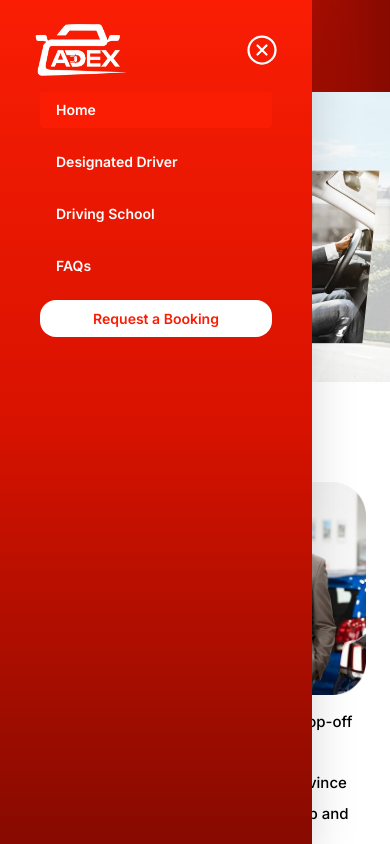
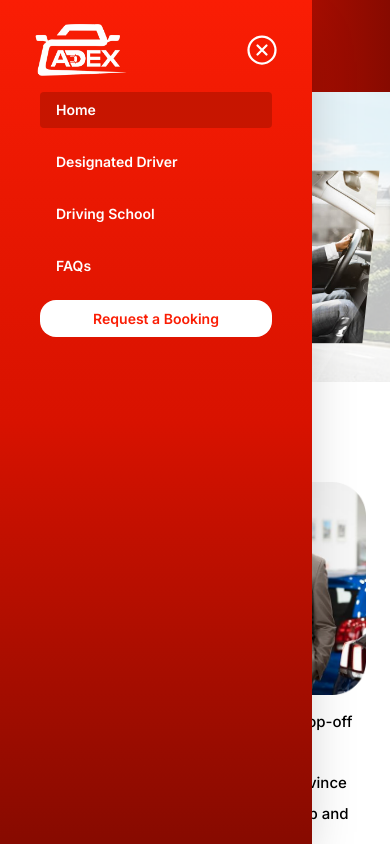
Before and after one commit to udemecomfort/adexx, a React (Vite) app: page / in a window 390 px wide. Both pictures are taken after a click on the icon 340 px from the left and 49 px from the top of the page. Shown: the top 844 px of the page. Built offline with nearby package versions, Linux system fonts and the light colour scheme.

Commit message:
mesage back

```diff
--- a/src/components/Navbar.jsx
+++ b/src/components/Navbar.jsx
@@ -125,7 +125,7 @@ const Navbar = () => {
                   to={link.to}
                   className={({ isActive }) =>
                     isActive
-                      ? "bg-[#fa1d04] block px-4 py-2 rounded text-sm md:text-[20px]"
+                      ? "bg-[#c71500] block px-4 py-2 rounded text-sm md:text-[20px]"
                       : "block px-4 py-2 text-sm md:text-[20px]"
                   }
                 >
```
